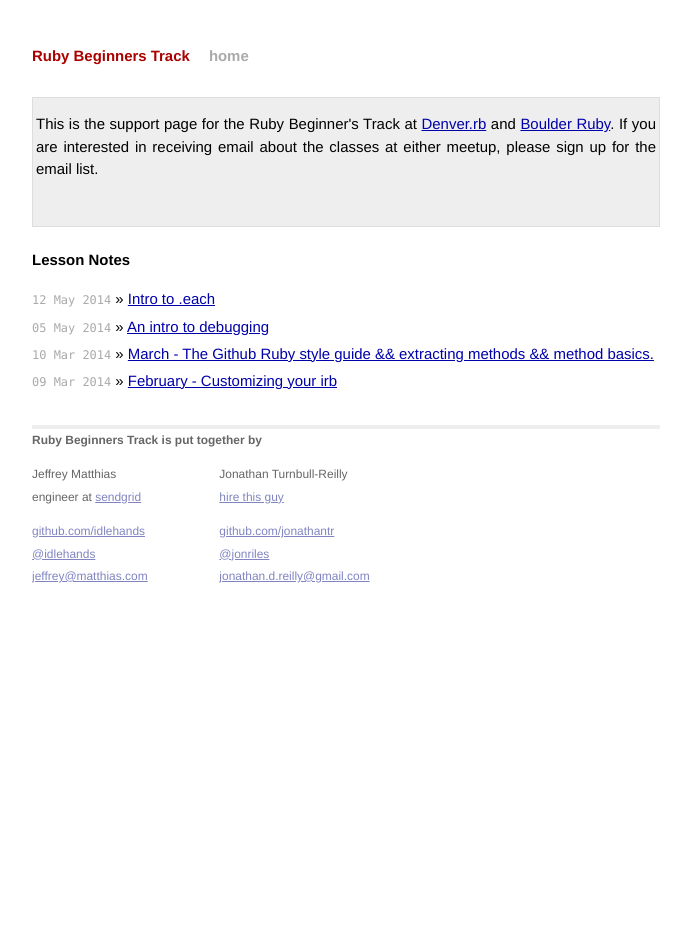
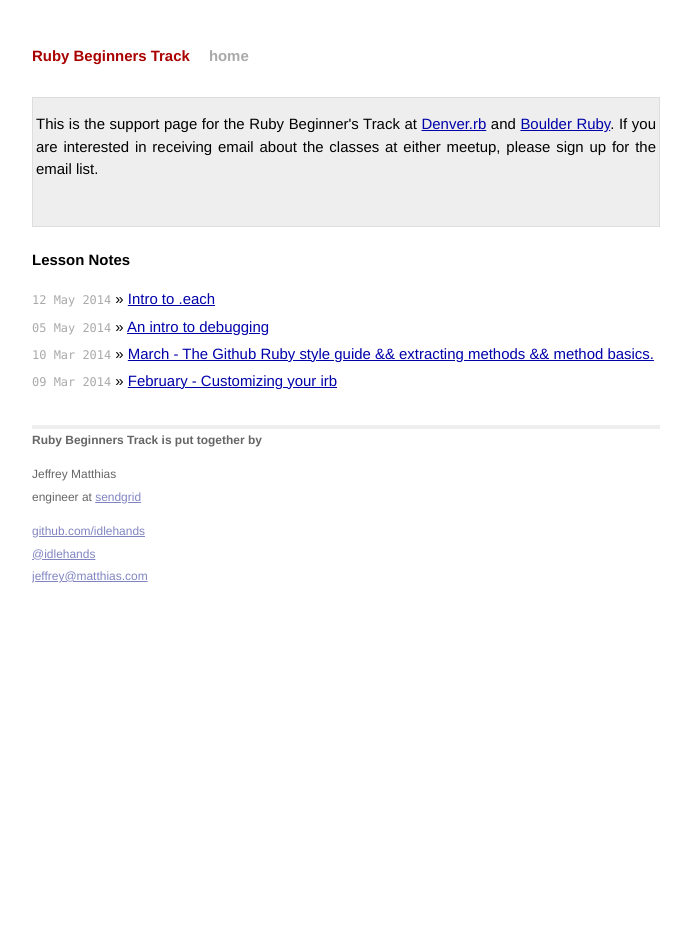
Before and after one commit to rubybeginnerstrack/class, a Jekyll site: the page built from index.html, in a window 1280 px wide. Shown: the whole page, without its empty margins (294-985 px from the left). Built offline with Jekyll 4.4.1, drawn with Linux system fonts in a browser that asks for light colours; Markdown is read by kramdown in place of the engine named in the settings; a script that is not in the unit is left out.

Commit message:
Correct each method post and remove jonathan from the layout.

````diff
--- a/_layouts/default.html
+++ b/_layouts/default.html
@@ -50,18 +50,6 @@
                 <a href="mailto:jmatthias2@gmail.com">jeffrey@matthias.com</a>
               </p>
             </div>
-            <div class="contact">
-              <p>
-                Jonathan Turnbull-Reilly
-                <br />
-                <a href="http://www.linkedin.com/in/jonathantr">hire this guy</a>
-              </p>
-              <p>
-                <a href="https://github.com/jonathantr">github.com/jonathantr</a><br />
-                <a href="https://twitter.com/jonriles">@jonriles</a><br />
-                <a href="mailto:jonathan.d.reilly@gmail.com">jonathan.d.reilly@gmail.com</a>
-              </p>
-            </div>
           </div>
         </div>
 
--- a/_posts/2014-05-12-intro-to-.each.markdown
+++ b/_posts/2014-05-12-intro-to-.each.markdown
@@ -187,6 +187,8 @@
 Let's make sure all of that Ruby makes sense. This line ```cities_in_ohio << city if city.split(", ").last == "OH"```
 does a few things. It is a one-line conditional statement. It will only execute the code before the ```if``` when the code after the ```if``` evaluates to true. ```.split``` called on a string will split up the string into an array of strings. It uses the paramater passed to it, in this case ```", "```, as the divider between the strings. It does not include the parameter in the array. So, ```"Strongsville, OH".split(", ")``` would return ```["Strongsville", "OH"]```. After that we are just checking if the last string matches "OH".
 
+***Select will hang onto the elements in your original array if the last line of the block of code evaluates to true.***
+
 We can reduce the visual clutter of the above code with ```#select```:
 
 ```ruby
````
